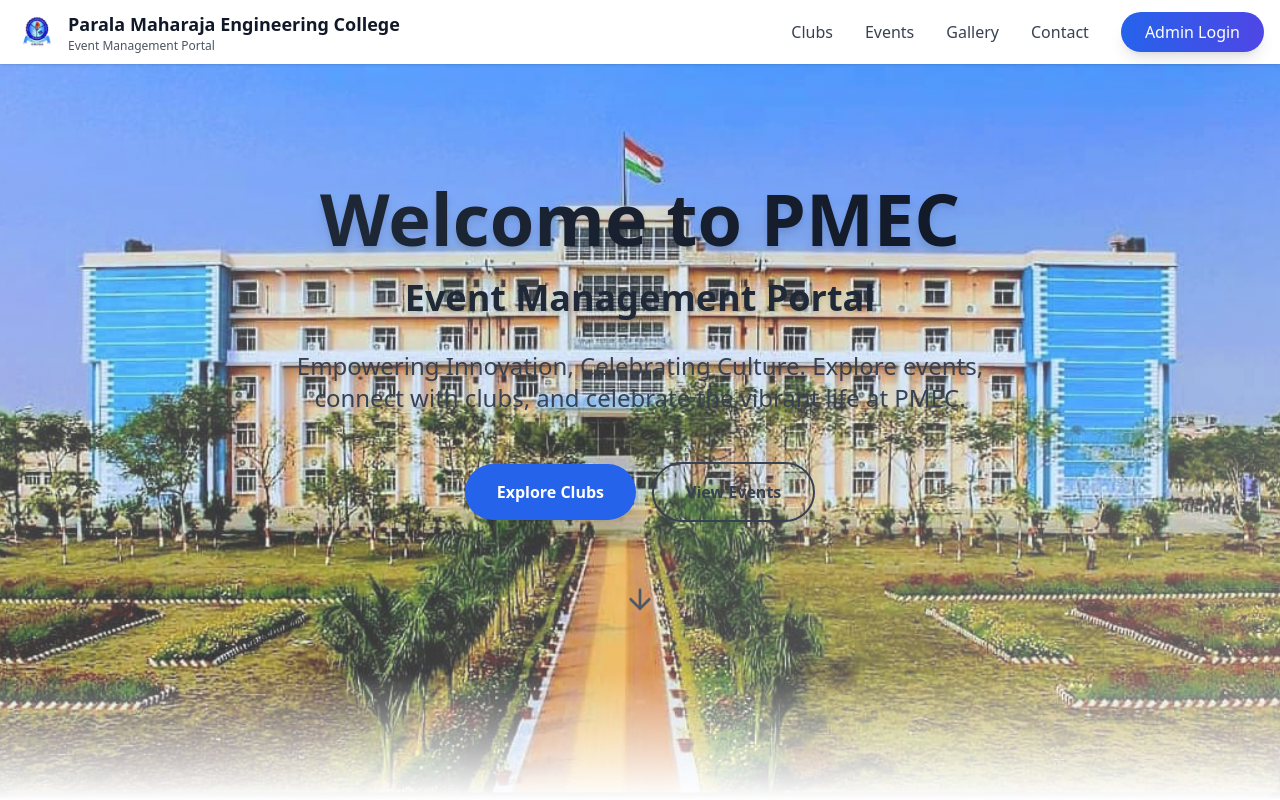
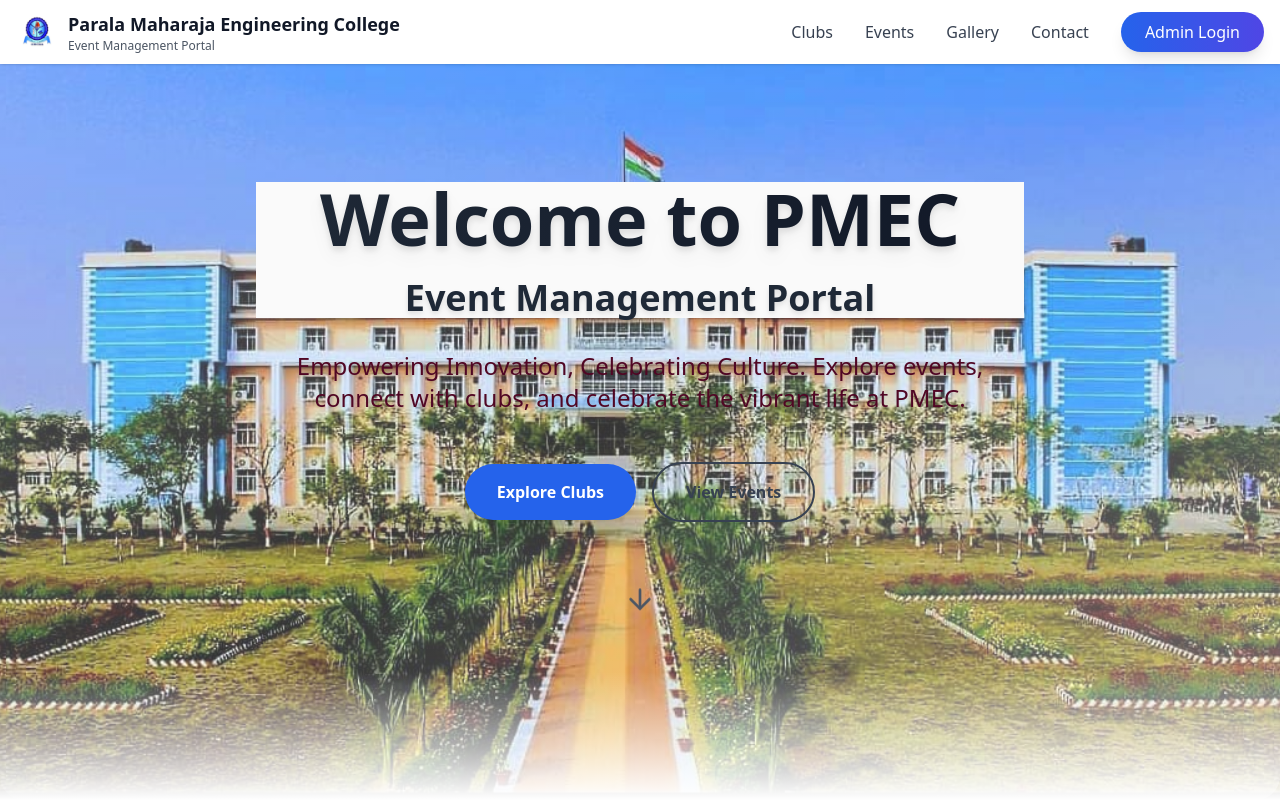
Before and after one commit to Pragati975/pmec-event-verse-portal, a React (Vite) app: page / in a window 1280 px wide. Shown: the top 800 px of the page. Built offline with nearby package versions, Linux system fonts and the light colour scheme.

Commit message:
Visual edit in Lovable
Edited UI in Lovable

```diff
--- a/src/components/Hero.tsx
+++ b/src/components/Hero.tsx
@@ -1,4 +1,3 @@
-
 import { ArrowDown } from "lucide-react";
 export const Hero = () => {
   const scrollToClubs = () => {
@@ -25,14 +24,14 @@ export const Hero = () => {
       </div>
 
       <div className="relative z-10 text-center px-4 max-w-4xl mx-auto">
-        <div className="mb-8">
+        <div className="mb-8 bg-zinc-50">
           <h2 className="text-5xl md:text-7xl font-bold mb-6 bg-gradient-to-r from-gray-800 to-gray-900 bg-clip-text text-transparent animate-fade-in drop-shadow-lg">
             Welcome to PMEC
           </h2>
           <h3 className="text-3xl md:text-4xl font-semibold mb-8 text-gray-800 drop-shadow-md">Event Management Portal</h3>
         </div>
 
-        <p className="text-xl md:text-2xl mb-12 text-gray-700 max-w-3xl mx-auto leading-relaxed drop-shadow-sm">
+        <p className="text-xl md:text-2xl mb-12 max-w-3xl mx-auto leading-relaxed drop-shadow-sm font-medium text-center text-pink-950">
           Empowering Innovation, Celebrating Culture. Explore events, connect with clubs, and celebrate the vibrant life at PMEC.
         </p>
 
```
